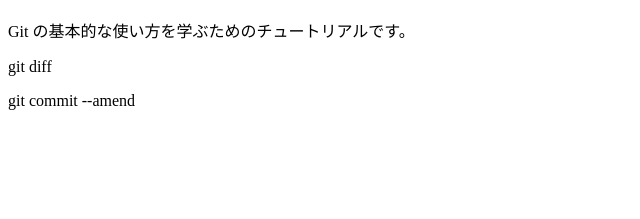
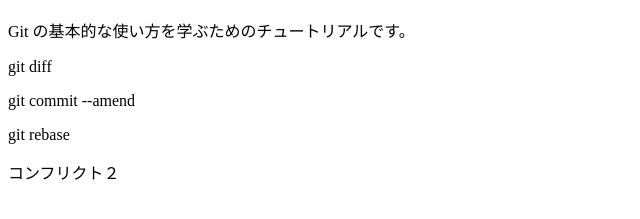
Before and after one commit to shirasuHigurashi/git-tutorial, a plain HTML site: page index.html in a window 1280 px wide. Shown: the part 57-276 px from the top of the page, without its empty margins (0-640 px from the left). Drawn offline with Linux system fonts and the light colour scheme.

Commit message:
今不地区と２

```diff
--- a/index.html
+++ b/index.html
@@ -2,3 +2,5 @@
 <p>Git の基本的な使い方を学ぶためのチュートリアルです。</p>
 <p>git diff</p>
 <p>git commit --amend</p>
+<p>git rebase</p>
+<p>コンフリクト２</p>
```
